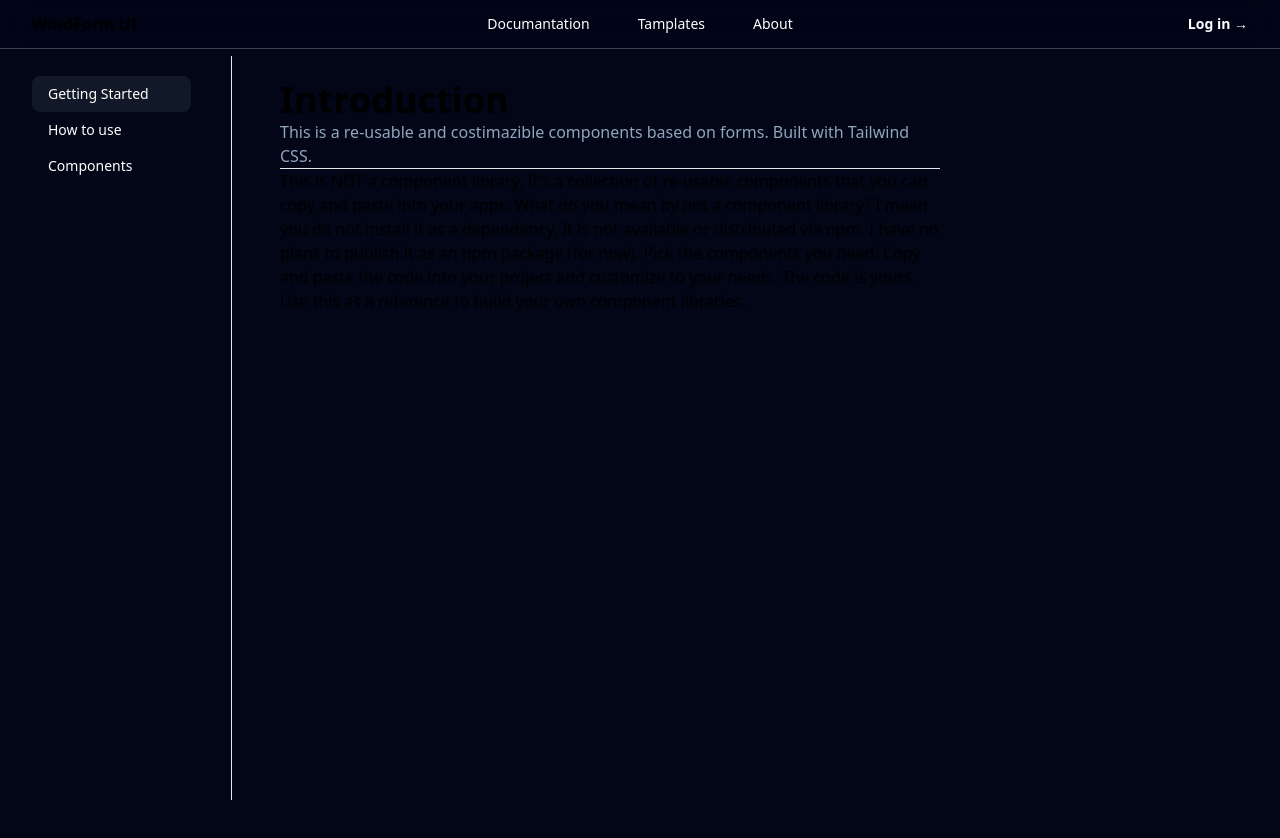
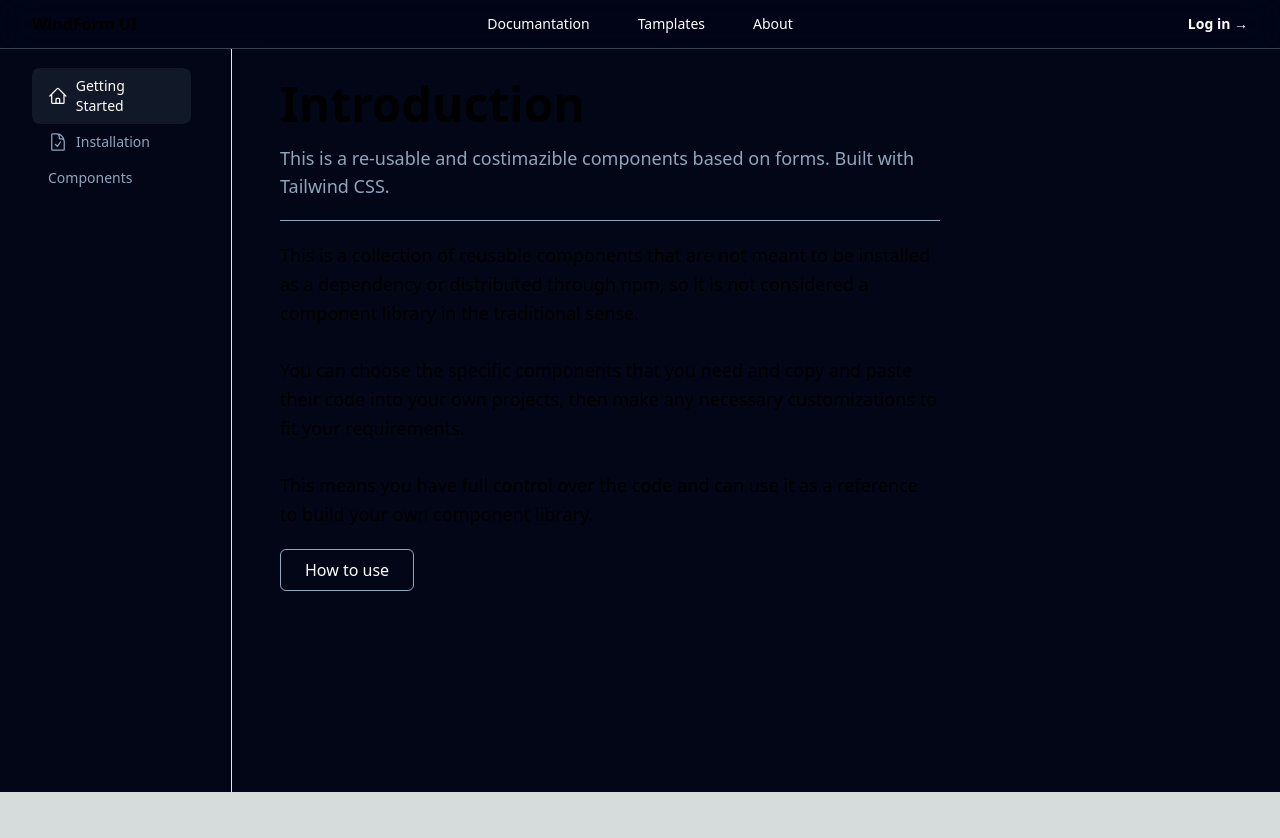
Before and after one commit to GoodGuyForReal/WindFormWeb, a Next.js app: page /doc in a window 1280 px wide. Shown: the top 838 px of the page. After the commit the page ends 800 px from the top, so only its background shows below. Built offline with nearby package versions, Linux system fonts and the light colour scheme.

Commit message:
intro page desgin

```diff
--- a/app/doc/components/Sidebar.jsx
+++ b/app/doc/components/Sidebar.jsx
@@ -1,16 +1,20 @@
 import React from 'react'
+
+
+
 const SideBar = ({ tabs, setActiveTab, activeTab }) => {
     return (
         <div className="flex flex-col sidebar px-10 pt-5">
             {tabs.map((tab, index) => (
                 <button
                     key={index}
-                    className={`py-2 px-4 text-sm text-left font-medium text-white hover:underline duration-200${activeTab === index
-                        ? " bg-gray-900 rounded-lg"
-                        : "text-white"
+                    className={`flex items-center gap-2 py-2 px-4 text-sm text-left text-light-secondary font-medium hover:underline duration-200${activeTab === index
+                        ? " text-white bg-gray-900 rounded-lg"
+                        : "text-light-secondary"
                         }`}
                     onClick={() => setActiveTab(index)}
                 >
+                    {tab.icon}
                     {tab.title}
                 </button>
             ))}
--- a/app/doc/components/sections/intro/Intro.jsx
+++ b/app/doc/components/sections/intro/Intro.jsx
@@ -2,25 +2,29 @@ import React from 'react'
 
 const Intro = () => {
     return (
-        <div className='Intro w-full'>
-            <div className='intro_header'>
-                <h1 className='text-4xl font-bold'>Introduction</h1>
-                <p className='text-light-secondary'>This is a re-usable and costimazible components based on forms. Built with Tailwind CSS.</p>
+        <div className='Intro w-full flex flex-col items-start gap-5'>
+
+            <div className='intro flex flex-col gap-5'>
+                <div className='intro_header'>
+                    <h1 className='text-5xl font-bold mb-4'>Introduction</h1>
+                    <p className='text-light-secondary text-lg'>This is a re-usable and costimazible components based on forms. Built with Tailwind CSS.</p>
+                </div>
+                <hr className='border-light-secondary' />
+                <div className='intro_main'>
+                    <p className='leading-[160%] text-lg'>
+                        This is a collection of reusable components that are not meant to be installed as a dependency or distributed through npm, so it is not considered a component library in the traditional sense.
+                        <br />
+                        <br />
+                        You can choose the specific components that you need and copy and paste their code into your own projects, then make any necessary customizations to fit your requirements.
+                        <br />
+                        <br />
+                        This means you have full control over the code and can use it as a reference to build your own component library.
+                    </p>
+                </div>
             </div>
-            <hr />
-            <div className='intro_main h-[3000px]'>
-                <p>
-                    This is NOT a component library. It's a collection of re-usable components that you can copy and paste into your apps.
 
-                    What do you mean by not a component library?
+            <button className='text-white border rounded-md border-light-secondary py-2 px-6 hover:bg-light-lightbg hover:text-dark-secondary duration-200 font-medium'>How to use</button>
 
-                    I mean you do not install it as a dependency. It is not available or distributed via npm. I have no plans to publish it as an npm package (for now).
-
-                    Pick the components you need. Copy and paste the code into your project and customize to your needs. The code is yours.
-
-                    Use this as a reference to build your own component libraries.
-                </p>
-            </div>
         </div>
     )
 }
--- a/app/doc/page.jsx
+++ b/app/doc/page.jsx
@@ -5,16 +5,21 @@ import SideBar from './components/Sidebar';
 import Intro from './components/sections/intro/Intro.jsx';
 import Usage from './components/sections/usage/Usage.jsx';
 
+import { HomeIcon, DocumentCheckIcon } from '@heroicons/react/24/outline'
+
+
 const page = () => {
     const [activeTab, setActiveTab] = useState(0);
     const tabs = [
         {
             title: "Getting Started",
             content: <Intro />,
+            icon: <HomeIcon className="h-5 w-h-5" />
         },
         {
-            title: "How to use",
+            title: "Installation",
             content: <Usage />,
+            icon: <DocumentCheckIcon className="h-5 w-h-5" />
         },
         {
             title: "Components",
@@ -24,7 +29,7 @@ const page = () => {
 
 
     return (
-        <div className="w-full  pt-12 flex-1 items-start md:grid md:grid-cols-[220px_minmax(0,1fr)] md:gap-6 lg:grid-cols-[240px_minmax(0,1fr)] lg:gap-10 bg-slate-950">
+        <div className="w-full h-full pt-12 flex-1 items-start md:grid md:grid-cols-[220px_minmax(0,1fr)] md:gap-6 lg:grid-cols-[240px_minmax(0,1fr)] lg:gap-10 bg-slate-950">
             <div className="fixed top-14 z-30 -ml-2 hidden h-[calc(100vh-3.5rem)] w-full shrink-0 overflow-y-auto border-r md:sticky md:block">
                 <SideBar tabs={tabs} setActiveTab={setActiveTab} activeTab={activeTab} />
             </div>
```
